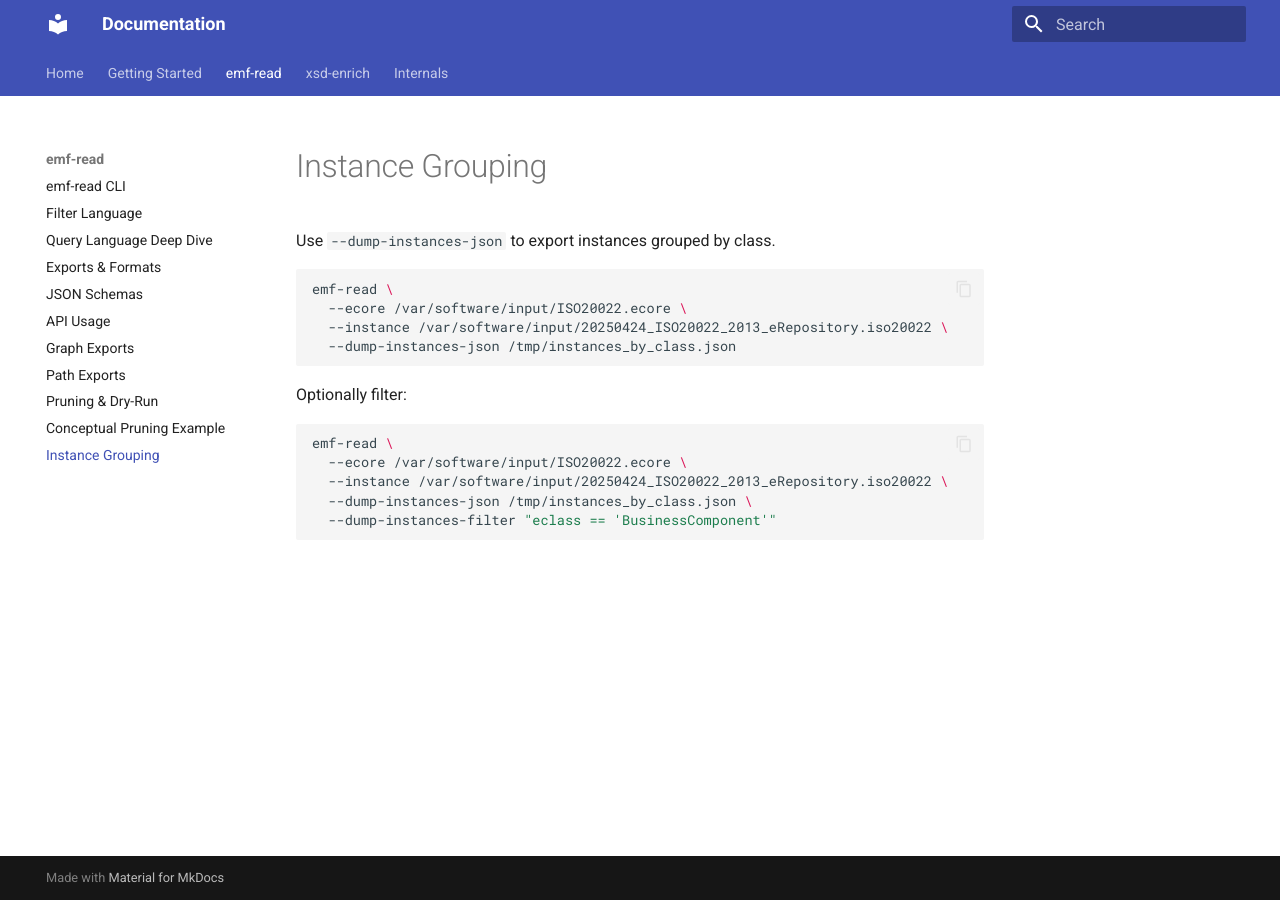
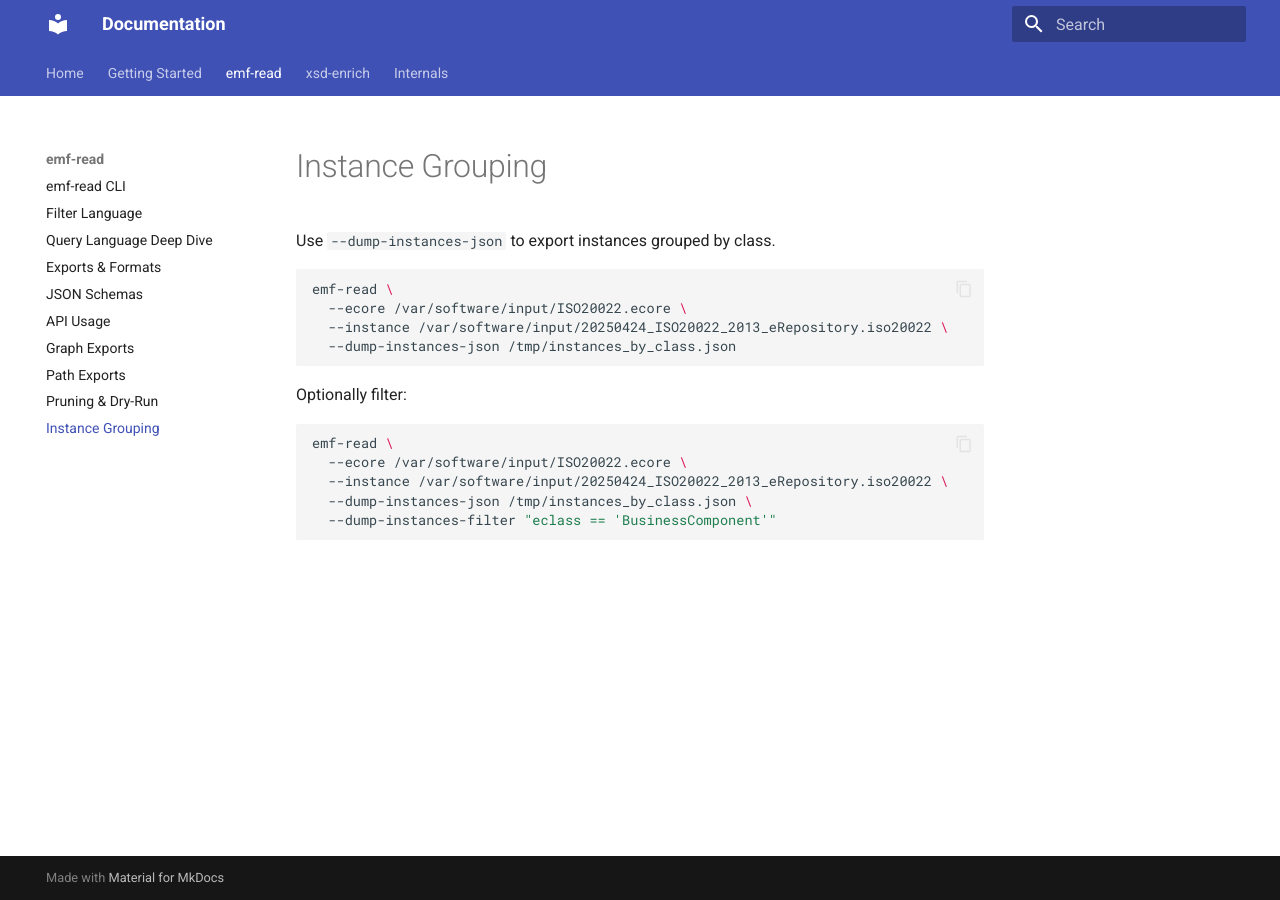
Before and after one commit to chris-day/iso20022-ecore, an MkDocs documentation site: the page built from docs/Instance-Grouping.md, in a window 1280 px wide. Built offline with MkDocs 1.6.1 and Material for MkDocs 9.7.7, drawn with Linux system fonts in a browser that asks for light colours.

Commit message:
modified:   mkdocs.yml

```diff
--- a/mkdocs.yml
+++ b/mkdocs.yml
@@ -94,7 +94,6 @@ nav:
       - Graph Exports: Graph-Exports.md
       - Path Exports: Path-Exports.md
       - Pruning & Dry-Run: Pruning-and-Dry-Run.md
-      - Conceptual Pruning Example: Pruning-and-Dry-Run.md#Example-conceptual-pruning
       - Instance Grouping: Instance-Grouping.md
 
   - xsd-enrich:
```
